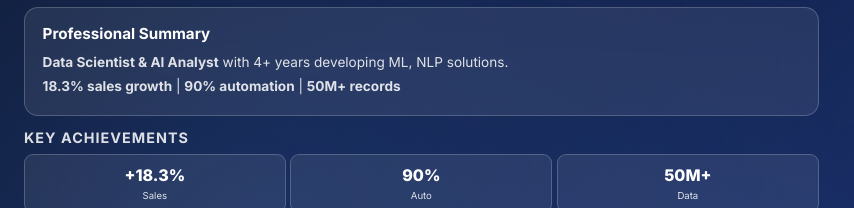
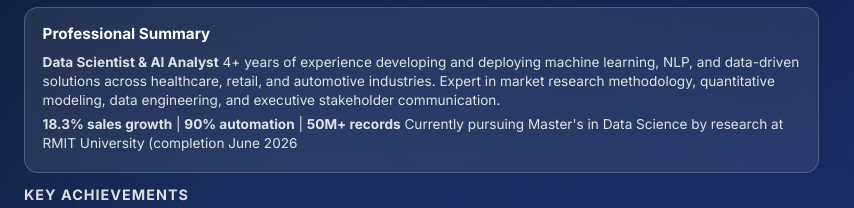
Before and after one commit to Kriti-Data-Business/Portfolio, a plain HTML site: page index.html in a window 1280 px wide. Shown: the part 356-564 px from the top of the page, 0-854 px from the left. Drawn offline with Linux system fonts and the light colour scheme.

Commit message:
Revise professional summary in index.html
Updated professional summary with detailed experience and education information.

```diff
--- a/index.html
+++ b/index.html
@@ -1203,8 +1203,8 @@
 
                     <div class="professional-summary">
                         <h3>Professional Summary</h3>
-                        <p><strong>Data Scientist & AI Analyst</strong> with 4+ years developing ML, NLP solutions.</p>
-                        <p><strong>18.3% sales growth</strong> | <strong>90% automation</strong> | <strong>50M+ records</strong></p>
+                        <p><strong>Data Scientist & AI Analyst</strong>  4+ years of experience developing and deploying machine learning, NLP, and data-driven solutions across healthcare, retail, and automotive industries. Expert in market research methodology, quantitative modeling, data engineering, and executive stakeholder communication.</p>
+                        <p><strong>18.3% sales growth</strong> | <strong>90% automation</strong> | <strong>50M+ records</strong> Currently pursuing Master's in Data Science by research at RMIT University (completion June 2026</p>
                     </div>
 
                     <div class="achievements-section">
```
